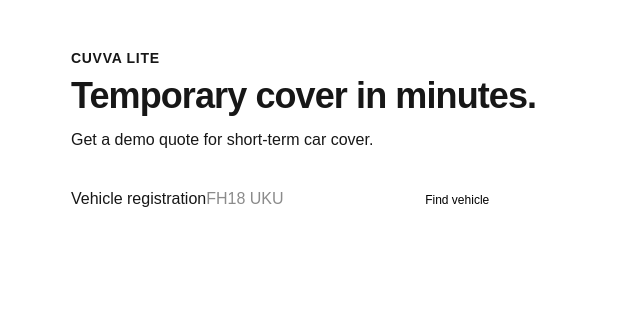
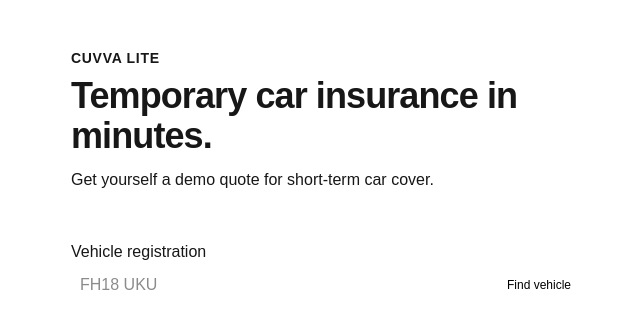
Before and after one commit to horridharry/cuvva-lite, a Next.js app in the folder frontend/: page / in a window 1280 px wide. Shown: the top 328 px of the page, without its empty margins (313-953 px from the left). Built offline with nearby package versions, Linux system fonts and the light colour scheme.

Commit message:
main: frontend: add helper text + ui fixes

```diff
--- a/frontend/src/app/page.tsx
+++ b/frontend/src/app/page.tsx
@@ -6,17 +6,17 @@
   return (
     <main className="min-h-screen px-4 py-12">
       <div className="mx-auto max-w-lg">
-        <header className="mb-8">
+        <header className="mb-12">
           <p className="text-sm font-semibold uppercase tracking-wider">
             Cuvva Lite
           </p>
 
           <h1 className="mt-2 text-4xl font-bold tracking-tight">
-            Temporary cover in minutes.
+            Temporary car insurance in minutes.
           </h1>
 
           <p className="mt-3">
-            Get a demo quote for short-term car cover.
+            Get yourself a demo quote for short-term car cover.
           </p>
         </header>
 
--- a/frontend/src/components/vehicle-search.tsx
+++ b/frontend/src/components/vehicle-search.tsx
@@ -51,7 +51,10 @@
           Vehicle registration
         </label>
 
+      <div className="flex gap-2">
+        <div className="flex-1">
           <input
+            className="border rounded p-2 border-white/50 w-full"
             id="registration"
             type="text"
             value={registration}
@@ -60,9 +63,20 @@
             required
           />
 
-        <button className='bg-white text-black rounded-md p-2 px-3 text-xs' type="submit" disabled={loading}>
+
+        </div>
+
+        <button
+          className="bg-white text-black rounded-md px-3 text-xs"
+          type="submit"
+          disabled={loading}
+        >
           {loading ? "Searching..." : "Find vehicle"}
         </button>
+      </div>
+             <p className="text-xs text-white/80 mt-2">
+            Try: FH18 UKU or GK21LNP
+          </p>
       </form>
 
       {error && <p>{error}</p>}
```
Lines whose indentation alone changed are shown as unchanged.
